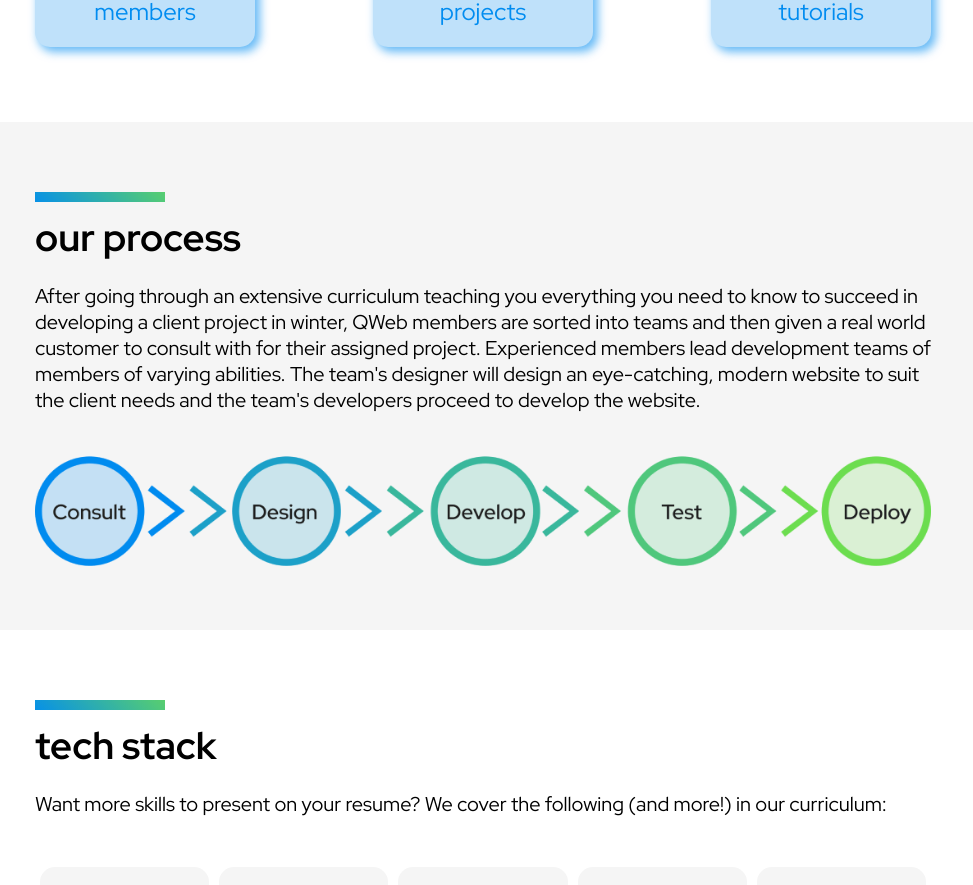
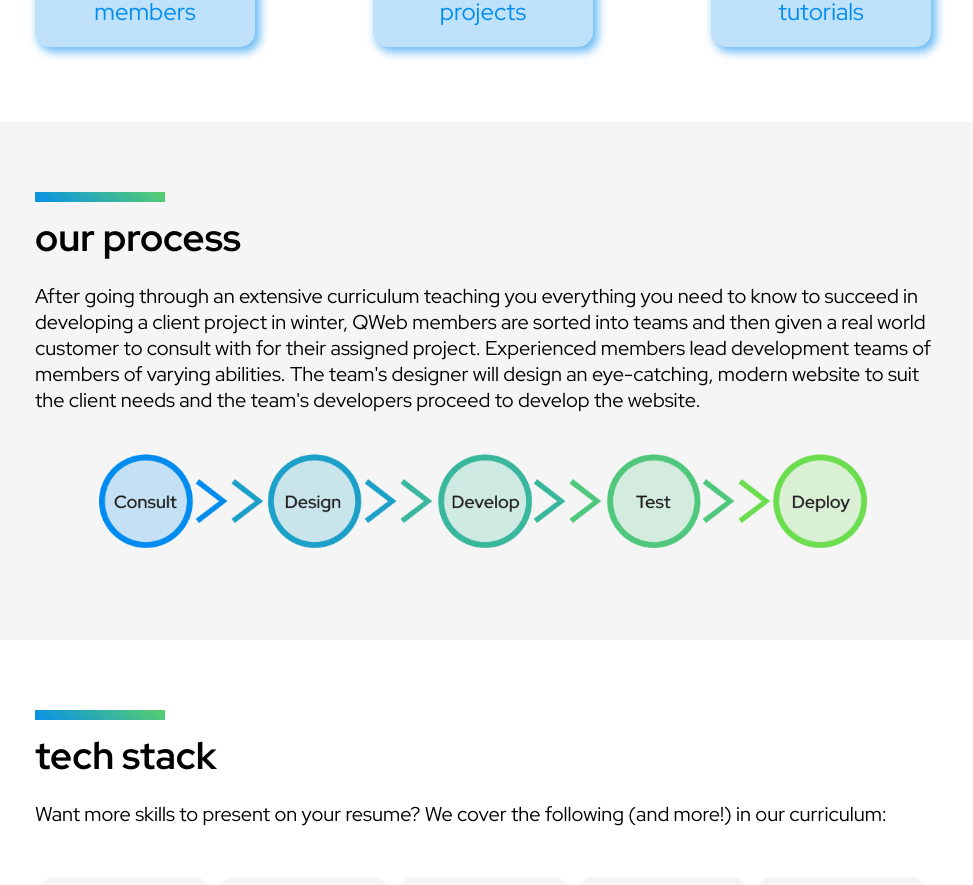
Before and after one commit to jadew33/qweb-website, a Next.js app: page / in a window 1280 px wide. Shown: the part 1160-2045 px from the top of the page, without its empty margins (157-1130 px from the left). Built offline with nearby package versions, Linux system fonts and the light colour scheme.

Commit message:
update padding

```diff
--- a/src/styles/process.scss
+++ b/src/styles/process.scss
@@ -6,16 +6,19 @@
   justify-content: center;
   align-items: center;
 
+  padding-bottom: 30px;
+
   .text {
     margin-top: 70px;
   }
 
   img {
     margin: 30px 0 50px;
-    width: 70vw;
+    width: 60vw;
   }
 
   @media (max-width: $screen-sm) {
+    padding-bottom: 10px;
     .text,
     img {
       margin-left: 20px;
```
